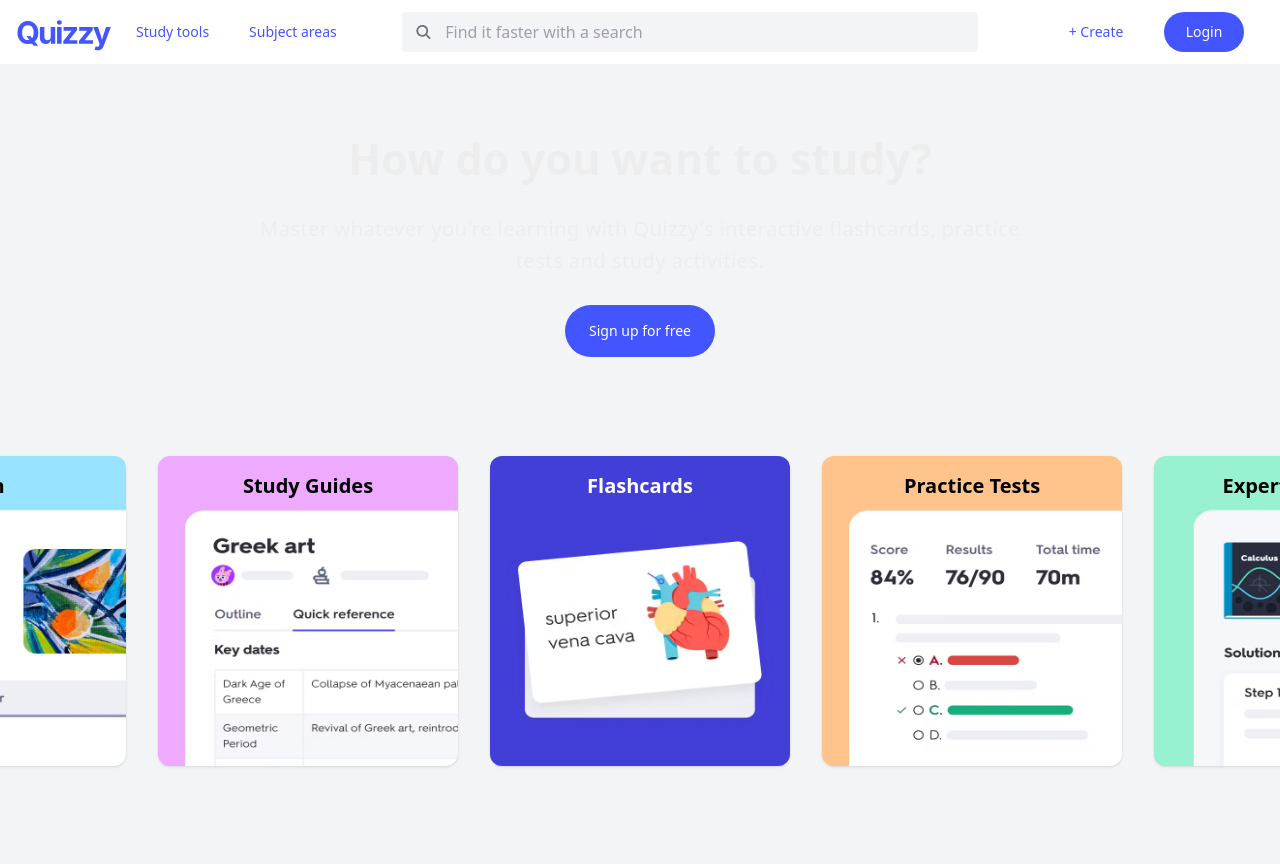
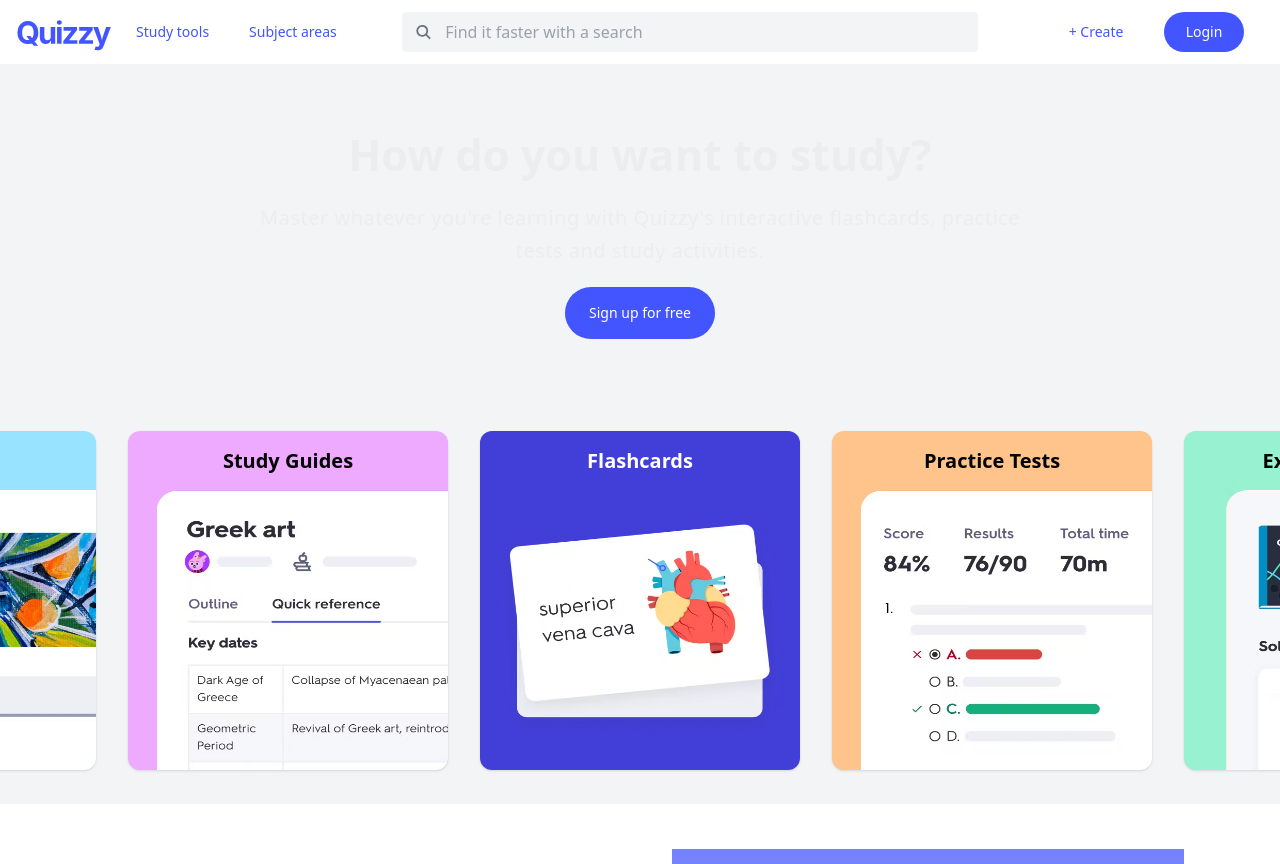
Before and after one commit to arslankaleem7229/quizzy, a Next.js app: page / in a window 1280 px wide. Built offline with nearby package versions, Linux system fonts and the light colour scheme.

Commit message:
worked on transitioning of FCs

```diff
--- a/app/home/FlashCards.tsx
+++ b/app/home/FlashCards.tsx
@@ -1,16 +1,38 @@
+"use client";
 import Image from "next/image";
 import { flashcards } from "@/app/data/flashcards";
+import { useState, useRef } from "react";
 
 const FlashCardsComponent = () => {
+  const [currentIndex, setCurrentIndex] = useState(0);
+  const containerRef = useRef<HTMLDivElement>(null);
+
+  const nextSlide = () => {
+    setCurrentIndex((prev) => Math.min(prev + 1, flashcards.length - 1));
+  };
+
+  const prevSlide = () => {
+    setCurrentIndex((prev) => Math.max(prev - 1, 0));
+  };
+
+  const getTransform = () => {
+    const cardWidth = 320; // w-80 = 20rem = 320px
+    const gap = 32; // space-x-8 = 2rem = 32px
+    const translateX = -currentIndex * (cardWidth + gap);
+    return `translateX(${translateX}px)`;
+  };
   return (
-    <div className="h-[calc(50%)] sm:h-[calc(55%)] w-full">
-      <div className="w-full h-full flex justify-center overflow-hidden">
-        <div className="flex h-[calc(85%)] space-x-8 py-8 px-8">
+    <div className="h-[calc(50%)] sm:h-[calc(55%)] w-full max-w-6xl lg:max-w-7xl items-center justify-center mx-auto">
+      <div className="w-full h-full flex overflow-hidden justify-center items-center">
+        <div
+          className="flex h-[calc(95%)] space-x-8 py-6 px-8 transition-transform duration-500 ease-in-out"
+          style={{ transform: getTransform() }}
+        >
           {flashcards.map((flashcard, i) => {
             return (
               <div
                 key={i}
-                className={`relative shrink-0 w-60 h-80 md:w-75 md:h-full ${flashcard.color} rounded-xl overflow-hidden shadow p-4 transform transition ease-in-out duration-500 hover:scale-110`}
+                className={`relative shrink-0 w-60 h-75 md:w-80 md:h-full ${flashcard.color} rounded-xl overflow-hidden shadow p-4 transform transition ease-in-out duration-500 hover:scale-110`}
               >
                 <h3
                   className={`font-bold text-xl text-center ${
--- a/app/home/HomePosters.tsx
+++ b/app/home/HomePosters.tsx
@@ -17,7 +17,7 @@ const HomePosters = ({
   children,
 }: HomePostersProps) => {
   return (
-    <div className="w-full md:h-1/2 h-[calc(100%-100px)] bg-white">
+    <section className="w-full md:h-1/2 h-[calc(100%-100px)] bg-white">
       <div
         className={`flex ${
           isreversed ? "md:flex-row-reverse" : "md:flex-row"
@@ -36,7 +36,7 @@ const HomePosters = ({
           <div className="flex gap-3">{children}</div>
         </div>
       </div>
-    </div>
+    </section>
   );
 };
 
--- a/app/layout.tsx
+++ b/app/layout.tsx
@@ -1,7 +1,6 @@
 import type { Metadata } from "next";
 import "./globals.css";
 import Navbar from "./Navbar";
-import Sidebar from "./Sidebar";
 
 export const metadata: Metadata = {
   title: "Quizzy",
@@ -15,12 +14,9 @@ export default function RootLayout({
 }>) {
   return (
     <html lang="en">
-      <body className="flex flex-col min-h-screen">
+      <body className="bg-white">
         <Navbar />
-        <div className="flex flex-1">
-          {/* <Sidebar /> */}
-          {children}
-        </div>
+        <div className="flex bg-white">{children}</div>
       </body>
     </html>
   );
--- a/app/page.tsx
+++ b/app/page.tsx
@@ -5,7 +5,7 @@ import FlashCardsComponent from "./home/FlashCards";
 export default function Home() {
   return (
     <main className=" h-screen flex-1 overflow-auto ">
-      <div className="bg-gray-100 md:h-full h-[calc(100%-100px)] w-full">
+      <div className=" bg-gray-100 h-[calc(100%-60px)] w-full">
         <div className="h-[calc(50%)] sm:h-[calc(45%)] p-8 md:p-16 flex justify-center ">
           <div className="h-full max-w-3xl flex gap-0 md:gap-5 flex-col items-center justify-around">
             <h1 className="flex text-[2.7rem] items-center text-center font-bold justify-center tracking-normal leading-tight">
```
